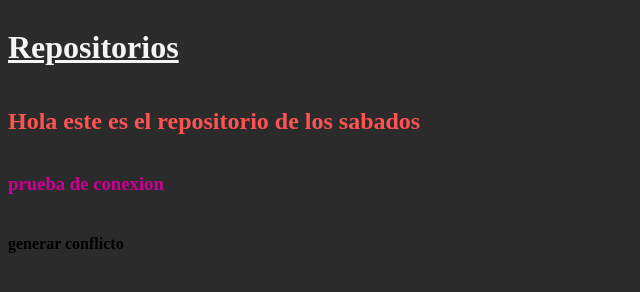
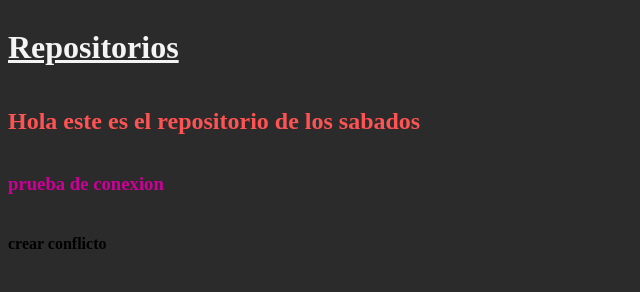
Before and after one commit to agusack/desarrollos_web, a plain HTML site: page index.html in a window 1280 px wide. Shown: the full height of the page, 0-640 px from the left. Drawn offline with Linux system fonts and the light colour scheme.

Commit message:
conflicto
prueba conflicto

```diff
--- a/index.html
+++ b/index.html
@@ -10,6 +10,7 @@
     <h1>Repositorios</h1>
     <h2>Hola este es el repositorio de los sabados</h2>
     <h3>prueba de conexion</h3>
-    <h4>generar conflicto</h4>
+    <h4>crear conflicto</h4>
 </body>
+
 </html>
```
